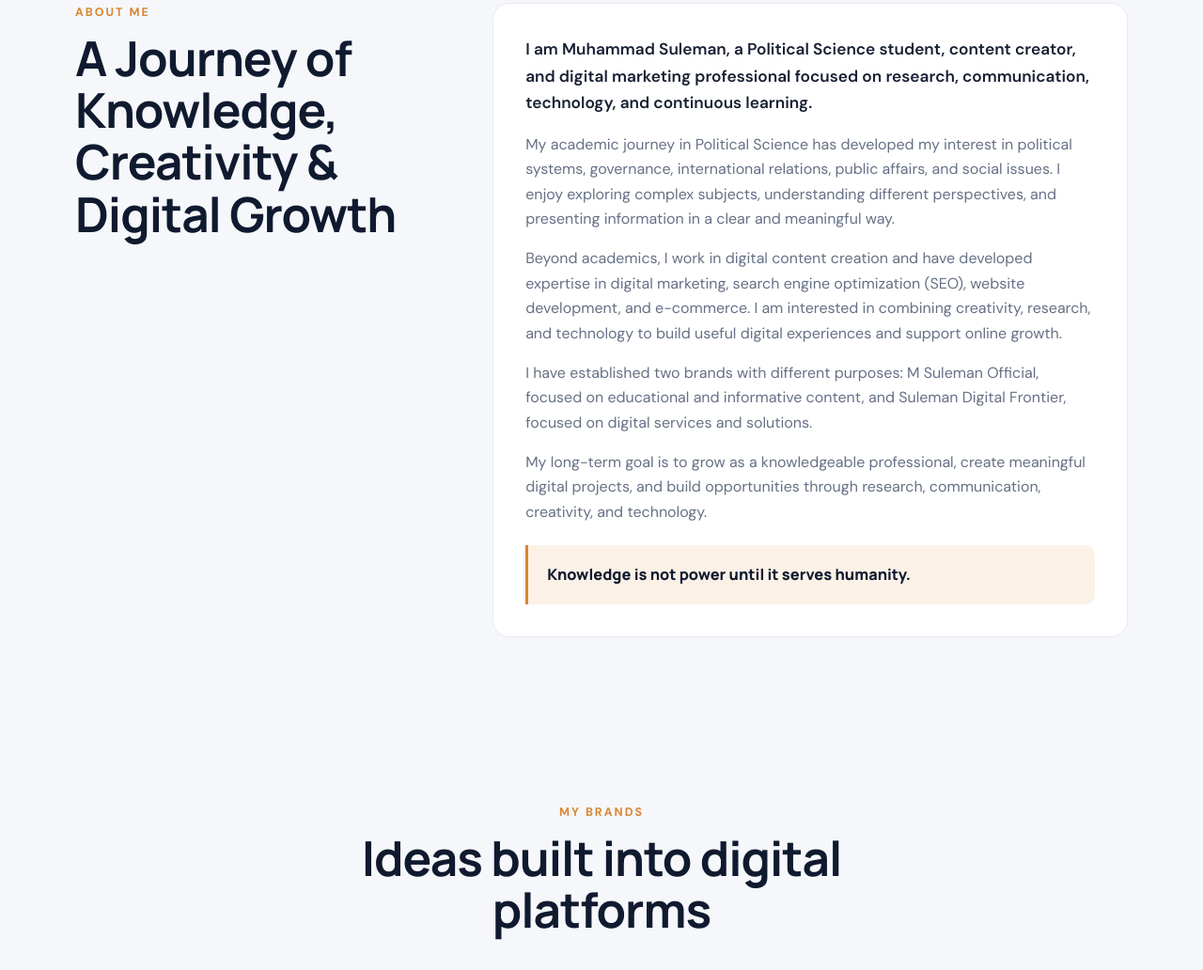
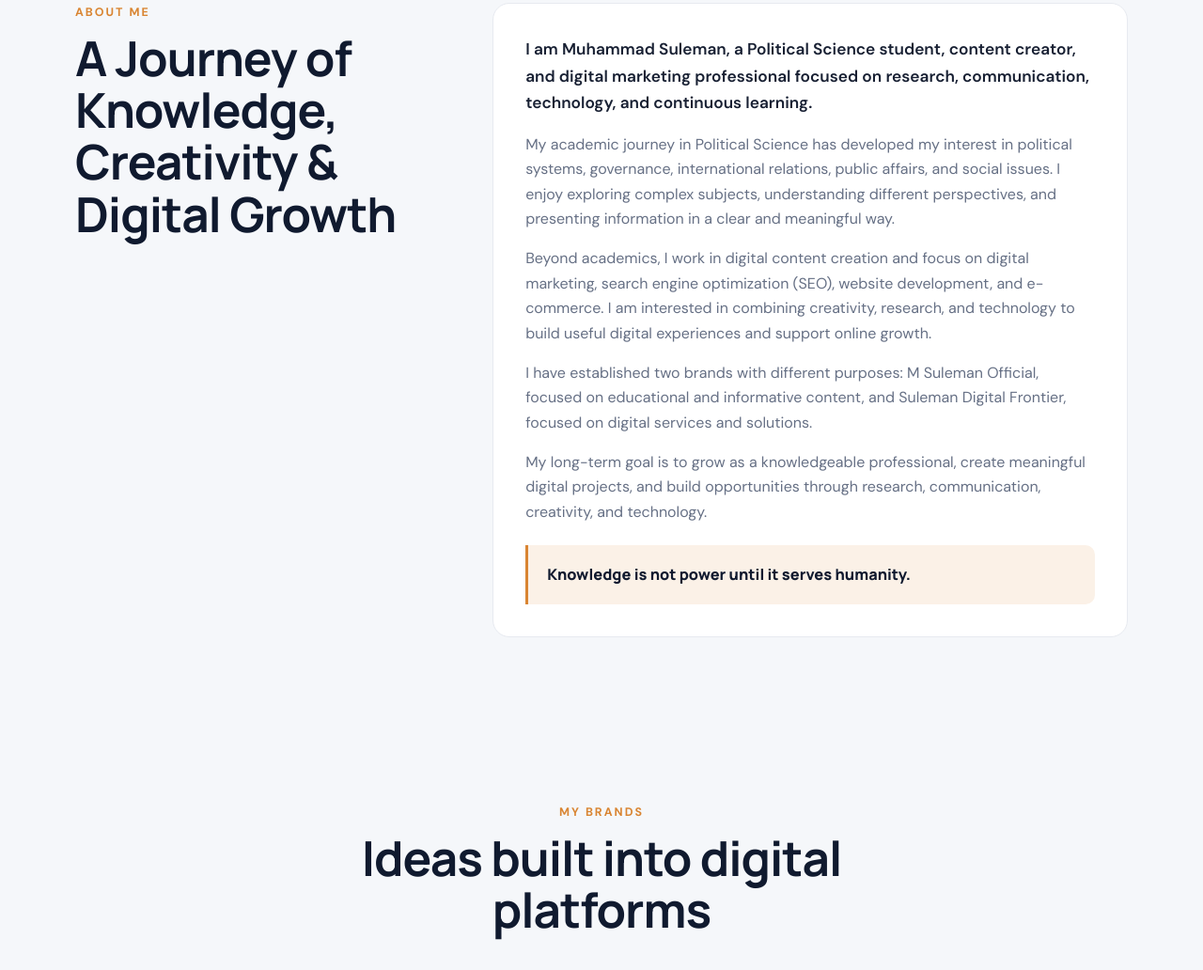
Before and after one commit to msulemanofficial07/M-Suleman-Official, a plain HTML site: page index.html in a window 1280 px wide. Shown: the part 698-1730 px from the top of the page at 94% size. Drawn offline with Linux system fonts and the light colour scheme.

Commit message:
Update index.html

```diff
--- a/index.html
+++ b/index.html
@@ -4,7 +4,7 @@
   <meta charset="UTF-8">
   <meta name="viewport" content="width=device-width, initial-scale=1.0">
   <title>Muhammad Suleman | Political Science Student & Digital Marketing Specialist</title>
-  <meta name="description" content="Portfolio of Muhammad Suleman, a Political Science student, content creator, and digital marketing specialist offering research, SEO, website development, and e-commerce expertise.">
+  <meta name="description" content="Portfolio of Muhammad Suleman, a Political Science student, content creator, and digital marketing specialist with interests in research, SEO, website development, and e-commerce.">
   <link rel="preconnect" href="https://fonts.googleapis.com">
   <link rel="preconnect" href="https://fonts.gstatic.com" crossorigin>
   <link href="https://fonts.googleapis.com/css2?family=DM+Sans:wght@400;500;600;700&family=Manrope:wght@600;700;800&display=swap" rel="stylesheet">
@@ -651,7 +651,7 @@
         <article class="about-copy">
           <p class="about-intro">I am Muhammad Suleman, a Political Science student, content creator, and digital marketing professional focused on research, communication, technology, and continuous learning.</p>
           <p>My academic journey in Political Science has developed my interest in political systems, governance, international relations, public affairs, and social issues. I enjoy exploring complex subjects, understanding different perspectives, and presenting information in a clear and meaningful way.</p>
-          <p>Beyond academics, I work in digital content creation and have developed expertise in digital marketing, search engine optimization (SEO), website development, and e-commerce. I am interested in combining creativity, research, and technology to build useful digital experiences and support online growth.</p>
+          <p>Beyond academics, I work in digital content creation and focus on digital marketing, search engine optimization (SEO), website development, and e-commerce. I am interested in combining creativity, research, and technology to build useful digital experiences and support online growth.</p>
           <p>I have established two brands with different purposes: M Suleman Official, focused on educational and informative content, and Suleman Digital Frontier, focused on digital services and solutions.</p>
           <p>My long-term goal is to grow as a knowledgeable professional, create meaningful digital projects, and build opportunities through research, communication, creativity, and technology.</p>
           <blockquote class="philosophy">Knowledge is not power until it serves humanity.</blockquote>
```
